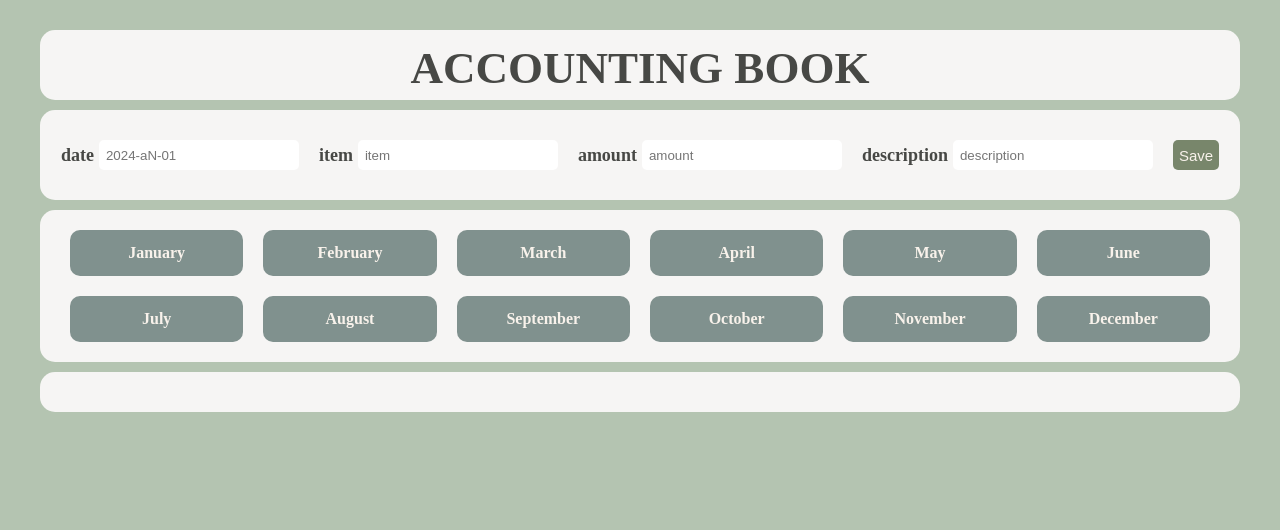
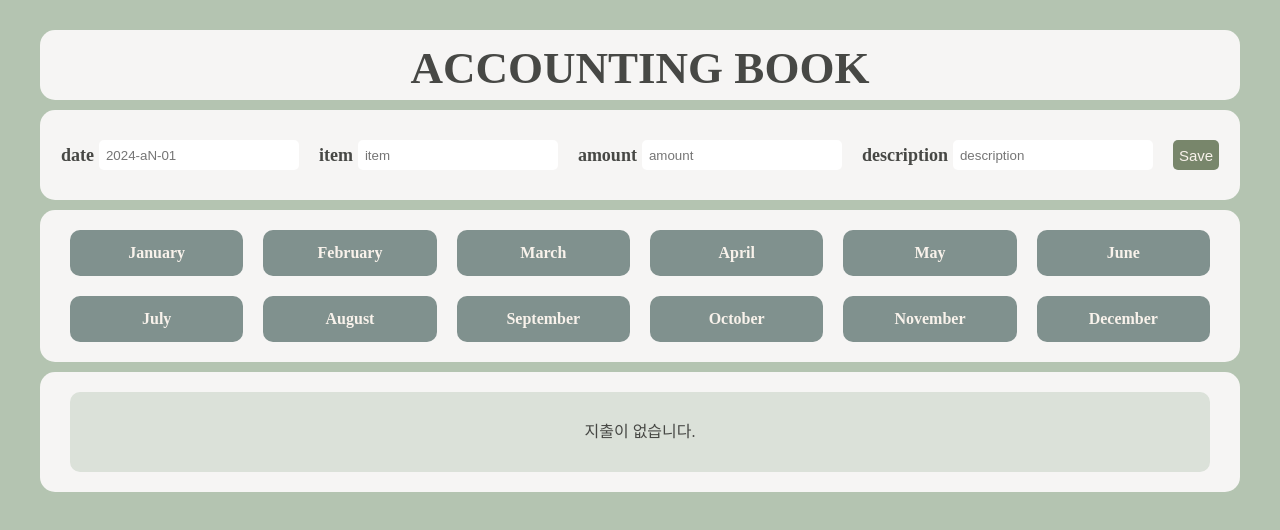
Before and after one commit to yeliinbb/Accounting, a React (Vite) app: page / in a window 1280 px wide. Shown: the top 530 px of the page. Built offline with nearby package versions, Linux system fonts and the light colour scheme; a web font is replaced by a local one.

Commit message:
코드 정리 및 지출내역 없을 경우 추가

```diff
--- a/src/components/Expense.jsx
+++ b/src/components/Expense.jsx
@@ -1,12 +1,12 @@
 // Link로 개별 디테일 페이지 이동
 // useParams와 아이디 사용 필요
 
-import { Link, useParams } from "react-router-dom";
+import { Link } from "react-router-dom";
 import styled from "styled-components";
 
 const Expense = ({ list }) => {
   const { id, date, item, amount, description } = list;
-  // const params = useParams();
+
   return (
     <>
       <Link to={`/detail/${id}`} state={list}>
@@ -49,21 +49,25 @@ const StLi = styled.li`
 const StLiBox = styled.div`
   display: flex;
   flex-direction: column;
-  gap: 5px;
+  gap: 7px;
 `;
 
 const StLiBoxH3 = styled.h3`
-  color: #f8f2eb;
+  font-size: 14px;
+  text-decoration: underline;
+  text-underline-offset: 2.5px;
+  /* color: #f8f2eb; */
+  /* color: #b4b4b4; */
 `;
 
 const StLiBoxP = styled.p`
   font-weight: 500;
-  font-size: 18px;
+  font-size: 17px;
   overflow: hidden;
   text-overflow: ellipsis;
 `;
 
 const StLiSpan = styled.span`
   font-weight: 500;
-  font-size: 18px;
+  font-size: 16px;
 `;
--- a/src/components/ExpenseListByMonth.jsx
+++ b/src/components/ExpenseListByMonth.jsx
@@ -1,19 +1,16 @@
 import styled from "styled-components";
 import Expense from "./Expense";
 
-const ExpenseListByMonth = ({ filteredLists }) => {
-  // 맞다면 클릭했을 때 해당 달 내역만 화면에 보여주기
-  // const filteredList = lists.filter((list, index) => {
-  //   console.log(list);
-  //   return list[date].getMonth() === monthFiltered;
-  // });
-
+const ExpenseListByMonth = ({ filteredLists = [] }) => {
+  // console.log(filteredLists);
   return (
     <StUl>
-      {filteredLists ? (
+      {filteredLists.length > 0 ? (
         filteredLists.map((list) => <Expense key={list.id} list={list} />)
       ) : (
-        <div>데이터가 없습니다.</div>
+        <StNoExpenseWrapper>
+          <StNoExpenseBox>지출이 없습니다.</StNoExpenseBox>
+        </StNoExpenseWrapper>
       )}
     </StUl>
   );
@@ -32,3 +29,19 @@ const StUl = styled.ul`
   box-sizing: border-box;
   border-radius: 15px;
 `;
+
+const StNoExpenseWrapper = styled.div`
+  display: flex;
+  justify-content: center;
+  align-items: center;
+`;
+
+const StNoExpenseBox = styled.span`
+  width: 100%;
+  height: 100%;
+  border-radius: 10px;
+  background-color: #dbe1d9;
+  text-align: center;
+  align-content: center;
+  font-size: 16px;
+`;
--- a/src/components/MonthList.jsx
+++ b/src/components/MonthList.jsx
@@ -21,13 +21,15 @@ const MonthsList = ({ setMonthFiltered }) => {
     parseInt(localStorage.getItem("filteredByMonth")) || null
   );
 
-  // useState의 상태가 0이 아닐 경우 로컬스토리지에서 데이터를 가져와서 setMonthfiltered에 activeIndex 넣어 화면에 그려주기
+  // useState의 상태가 0이 아닐 경우 로컬스토리지에서 데이터를 가져와서
+  // setMonthfiltered에 activeIndex 넣어 화면에 그려주기
   useEffect(() => {
     if (activeIndex !== 0) {
       setMonthFiltered(parseInt(localStorage.getItem("filteredByMonth")));
     }
   }, []);
 
+  // 클릭했을 때 해당 달 내역만 화면에 보여주기 위해 index 사용
   const handleClick = (index) => {
     setActiveIndex(index);
     setMonthFiltered(index);
--- a/src/pages/Detail.jsx
+++ b/src/pages/Detail.jsx
@@ -1,5 +1,5 @@
 import { useEffect, useRef } from "react";
-import { Link, useLocation, useParams } from "react-router-dom";
+import { Link, useLocation } from "react-router-dom";
 import styled from "styled-components";
 
 const Detail = ({ lists, setLists }) => {
@@ -18,7 +18,7 @@ const Detail = ({ lists, setLists }) => {
 
   const expenseUpdate = () => {
     // 수정 이벤트가 실행될 때 데이터값 가져오기.
-    // 안에서 정의해줘야 수정된 데이터 값을 사용할 수 있음.
+    // 함수 안에서 정의해줘야 수정된 데이터 값을 사용할 수 있음.
     const updatedDate = dateRef.current.value;
     const updatedItem = itemRef.current.value;
     const updatedAmount = amountRef.current.value;
```
Also changed, not shown: src/App.jsx (+53 -0 lines).
